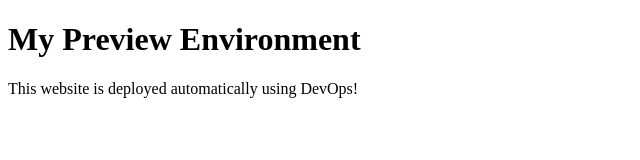
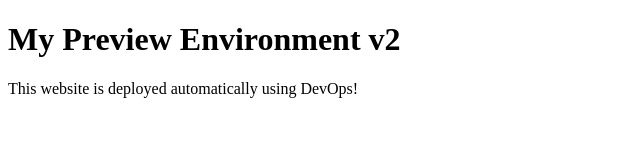
Before and after one commit to govindsharma2006-tech/pr-preview-environments, a plain HTML site: page app/index.html in a window 1280 px wide. Shown: the full height of the page, 0-640 px from the left. Drawn offline with Linux system fonts and the light colour scheme.

Commit message:
Update preview page

```diff
--- a/app/index.html
+++ b/app/index.html
@@ -5,7 +5,7 @@
     <title>Preview Environment</title>
 </head>
 <body>
-    <h1>My Preview Environment</h1>
+    <h1>My Preview Environment v2</h1>
     <p>This website is deployed automatically using DevOps!</p>
 </body>
 </html>
```
Also changed, not shown: pr-preview-environments/app/index.html (+1 -1 lines).
